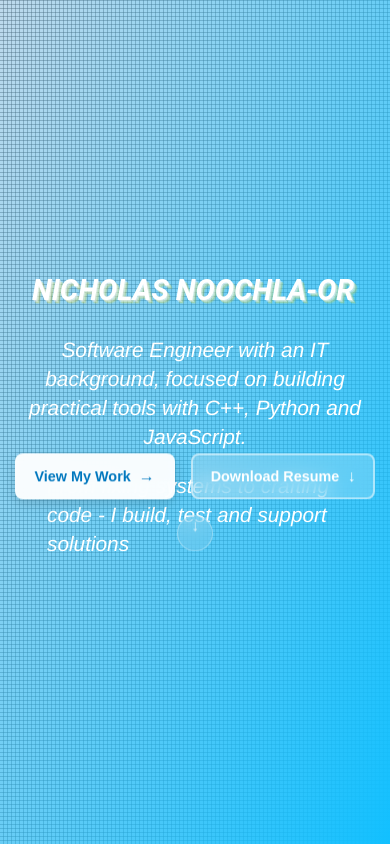
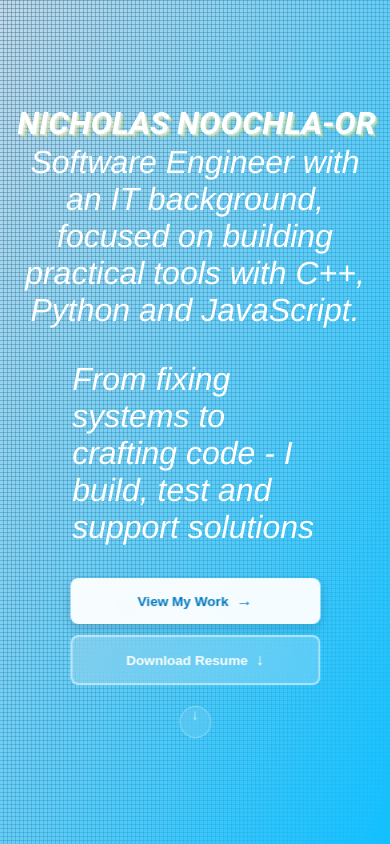
Before and after one commit to FlintSable/Portfolio-NextJS, a Next.js app: page / in a window 390 px wide. Shown: the top 844 px of the page. Built offline with nearby package versions, Linux system fonts and the light colour scheme.

Commit message:
added call to action buttons

```diff
--- a/components/HeroText/HeroCTAGroup.module.css
+++ b/components/HeroText/HeroCTAGroup.module.css
@@ -158,7 +158,7 @@
   }
 
   /* Phone responsiveness */
-  @media (max-width: 480px) {
+  /* @media (max-width: 480px) {
     .cta-wrapper {
       bottom: 6%;
       gap: 1rem;
@@ -180,4 +180,68 @@
     .bounce-arrow {
       font-size: 1rem;
     }
+  } */
+
+/* Small (Landscape phones, small tablets) */
+@media (min-width: 576px) and (max-width: 767px) {
+  .cta-wrapper {
+    position: relative; /* Change from absolute */
+    left: auto;
+    bottom: auto;
+    transform: none;
+    margin-top: 2rem; /* Space from hero text */
+    gap: 1rem;
+    padding: 0 15px;
   }
+
+  .cta-buttons {
+    flex-direction: column; /* Stack vertically */
+    align-items: center;
+    gap: 0.8rem;
+  }
+
+  .cta-primary,
+  .cta-secondary {
+    width: 100%;
+    max-width: 280px; /* Limit button width */
+    padding: 12px 20px;
+    font-size: 0.9rem;
+  }
+}
+
+/* X-Small (Portrait phones) */
+@media (max-width: 575px) {
+  .cta-wrapper {
+    position: relative; /* Change from absolute */
+    left: auto;
+    bottom: auto;
+    transform: none;
+    margin-top: 1.5rem; /* Less space on tiny screens */
+    gap: 0.8rem;
+    padding: 0 10px;
+  }
+
+  .cta-buttons {
+    flex-direction: column; /* Stack vertically */
+    align-items: center;
+    gap: 0.7rem;
+  }
+
+  .cta-primary,
+  .cta-secondary {
+    width: 100%;
+    max-width: 250px; /* Even smaller max width */
+    padding: 14px 18px;
+    font-size: 0.85rem;
+  }
+
+  .scroll-down {
+    width: 32px;
+    height: 32px;
+    margin-top: 0.5rem;
+  }
+
+  .bounce-arrow {
+    font-size: 0.9rem;
+  }
+}
--- a/components/HeroText/HeroText.module.css
+++ b/components/HeroText/HeroText.module.css
@@ -89,27 +89,16 @@
     /* background-color: #8dd6e8; */
     white-space: normal;
   }
+/* Media Queries - Breakpoints*/
 
-/* .cta-wrapper{
-  position:absolute;
-  bottom: 10%;
-  left: 50%;
-  transform: translateX(-50%);
-  display: flex;
-  flex-direction: column;
-  align-items: center;
-  gap: 1.5rem;
-} */
-
-.cta-buttons {
-  display: flex;
-  gap: 1rem;
-  flex-wrap: wrap;
-  justify-content: center;
+/* Large (Desktops) */
+@media (min-width: 992px) and (max-width: 1199px) {
+  /* Add any desktop-specific adjustments if needed */
 }
 
-/* Tablet */
-@media (max-width: 768px) {
+/* Medium (Tablets) */
+/* @media (max-width: 768px) { */
+@media (min-width: 768px) and (max-width: 991px) {
   .hero-text {
       font-size: 2.5em;
   }
@@ -124,8 +113,9 @@
   }
 }
 
-/* Phone */
-@media (max-width: 480px) {
+/* Small (Landscape phones, small tablets) */
+/* @media (max-width: 480px) { */
+@media (min-width: 576px) and (max-width: 767px) {
   .hero-text-box {
       display: flex;
       flex-direction: column;
```
